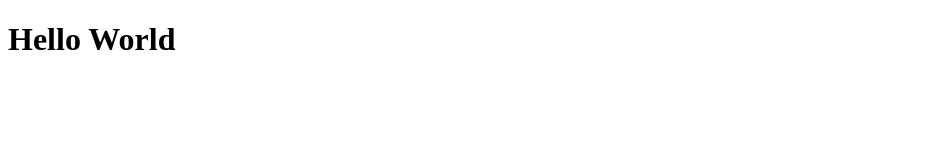
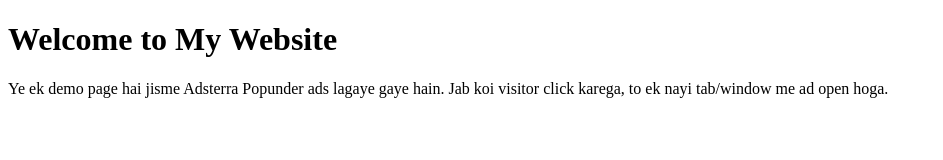
Before and after one commit to Sajanpreet35/Tembu, a plain HTML site: page index.html in a window 1280 px wide. Shown: the whole page, without its empty margins (0-943 px from the left). Drawn offline with Linux system fonts and the light colour scheme.

Commit message:
Update index.html

```diff
--- a/index.html
+++ b/index.html
@@ -3,12 +3,16 @@
 <head>
   <meta charset="UTF-8">
   <meta name="viewport" content="width=device-width, initial-scale=1.0">
-  <title>My App</title>
-
-  <!-- ✅ Monetag Verification -->
-  <meta name="monetag" content="09c0b24ed3dcd32cdc7738089908dc29">
+  <title>My Adsterra Popunder Test</title>
 </head>
 <body>
-  <h1>Hello World</h1>
+  <h1>Welcome to My Website</h1>
+  <p>
+    Ye ek demo page hai jisme Adsterra Popunder ads lagaye gaye hain.
+    Jab koi visitor click karega, to ek nayi tab/window me ad open hoga.
+  </p>
+
+  <!-- Adsterra Popunder Code -->
+  <script type='text/javascript' src='//pl27664695.revenuecpmgate.com/cb/45/fd/cb45fdc6ac62180f4f2bc3a26c71fadf.js'></script>
 </body>
 </html>
```
